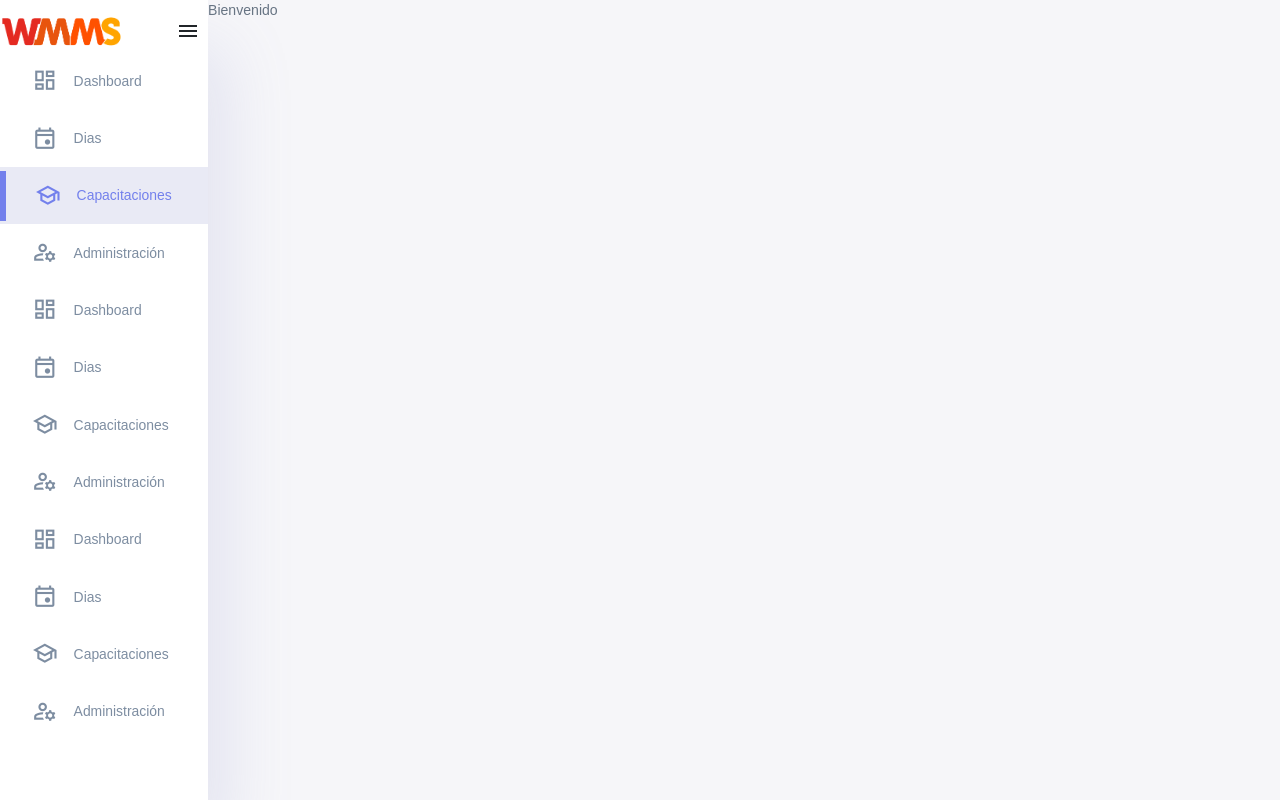
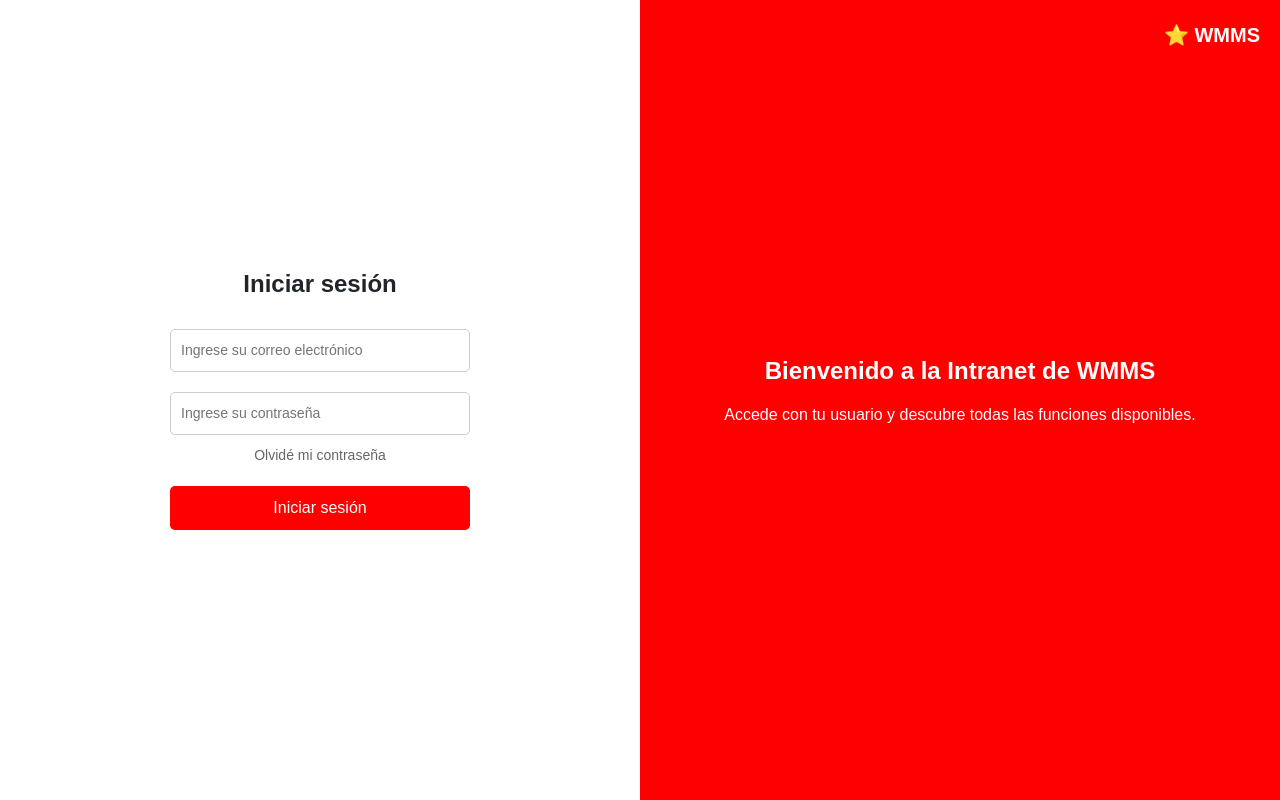
Before and after one commit to uri21199/intranet2.0, a Flask app: page / in a window 1280 px wide. Run offline with Flask 3, Linux system fonts and the light colour scheme.

Commit message:
home page y su css, falta algo para el clic en contraseña

```diff
--- a/static/css/main.css
+++ b/static/css/main.css
@@ -365,6 +365,88 @@ aside .sidebar .message-count {
   transition: background 0.3s ease-in-out;
 }
 
+.loginSection {
+  flex: 1;
+  display: flex;
+  flex-direction: column;
+  align-items: center;
+  justify-content: center;
+  padding: 40px;
+  background: white;
+}
+
+.loginForm {
+  width: 300px;
+  display: flex;
+  flex-direction: column;
+  align-items: center;
+}
+
+.loginSection h2 {
+  margin-bottom: 20px;
+  font-size: 24px;
+  font-weight: bold;
+}
+
+.loginSection input {
+  width: 100%;
+  padding: 10px;
+  margin: 10px 0;
+  border: 1px solid #ccc;
+  border-radius: 5px;
+}
+
+.loginSection a {
+  display: block;
+  text-align: right;
+  color: #666;
+  text-decoration: none;
+  font-size: 14px;
+  margin-bottom: 20px;
+}
+
+.loginSection button {
+  width: 100%;
+  padding: 10px;
+  background: red;
+  color: white;
+  border: none;
+  border-radius: 5px;
+  font-size: 16px;
+  cursor: pointer;
+}
+
+.welcomeSection {
+  flex: 1;
+  background: red;
+  color: white;
+  display: flex;
+  flex-direction: column;
+  align-items: center;
+  justify-content: center;
+  padding: 40px;
+  text-align: center;
+}
+
+.welcomeSection h1 {
+  font-size: 24px;
+  font-weight: bold;
+}
+
+.welcomeSection p {
+  margin-top: 10px;
+  font-size: 16px;
+}
+
+.welcomeSection .logo {
+  position: absolute;
+  top: 20px;
+  right: 20px;
+  color: white;
+  font-size: 20px;
+  font-weight: bold;
+}
+
 .containerDays {
   flex-grow: 1;
   transition: margin-left 0.3s ease;
@@ -390,6 +472,16 @@ aside .sidebar .message-count {
   margin-top: 2rem;
 }
 
+.containerLogin {
+  display: flex;
+  height: 100vh;
+  margin: 0 0 0 0;
+  background: white;
+  /*             border-radius: 10px;
+      box-shadow: 0 0 10px rgba(0, 0, 0, 0.1); */
+  overflow: hidden;
+}
+
 * {
   margin: 0;
   padding: 0;
--- /dev/null
+++ b/static/sass/components/_loginSection.scss
@@ -0,0 +1,46 @@
+.loginSection {
+    flex: 1;
+    display: flex;
+    flex-direction: column;
+    align-items: center;
+    justify-content: center;
+    padding: 40px;
+    background: white;
+}
+
+.loginForm{
+    width: 300px;
+    display: flex;
+    flex-direction: column;
+    align-items: center;
+}
+.loginSection h2 {
+    margin-bottom: 20px;
+    font-size: 24px;
+    font-weight: bold;
+}
+.loginSection input {
+    width: 100%;
+    padding: 10px;
+    margin: 10px 0;
+    border: 1px solid #ccc;
+    border-radius: 5px;
+}
+.loginSection a {
+    display: block;
+    text-align: right;
+    color: #666;
+    text-decoration: none;
+    font-size: 14px;
+    margin-bottom: 20px;
+}
+.loginSection button {
+    width: 100%;
+    padding: 10px;
+    background: red;
+    color: white;
+    border: none;
+    border-radius: 5px;
+    font-size: 16px;
+    cursor: pointer;
+}
--- /dev/null
+++ b/static/sass/components/_welcomeSection.scss
@@ -0,0 +1,28 @@
+
+.welcomeSection {
+    flex: 1;
+    background: red;
+    color: white;
+    display: flex;
+    flex-direction: column;
+    align-items: center;
+    justify-content: center;
+    padding: 40px;
+    text-align: center;
+}
+.welcomeSection h1 {
+    font-size: 24px;
+    font-weight: bold;
+}
+.welcomeSection p {
+    margin-top: 10px;
+    font-size: 16px;
+}
+.welcomeSection .logo {
+    position: absolute;
+    top: 20px;
+    right: 20px;
+    color: white;
+    font-size: 20px;
+    font-weight: bold;
+}
--- a/static/sass/main.scss
+++ b/static/sass/main.scss
@@ -3,8 +3,10 @@
 @use './components/containerOwn';
 @use './components/formDays';
 @use './components/tableDays';
+@use './components/loginSection';
+@use './components/welcomeSection';
 @use './pages/days';
-
+@use './pages/home';
 *{
     margin: 0;
     padding: 0;
--- /dev/null
+++ b/static/sass/pages/_home.scss
@@ -0,0 +1,9 @@
+.containerLogin {
+    display: flex;
+    height: 100vh;
+    margin: 0 0 0 0;
+    background: white;
+/*             border-radius: 10px;
+    box-shadow: 0 0 10px rgba(0, 0, 0, 0.1); */
+    overflow: hidden;
+}
--- a/templates/index.html
+++ b/templates/index.html
@@ -1,10 +1,29 @@
-{% extends 'layouts/base.html' %}
-
-{% block title %}Home{% endblock %}
-
-{% block content %}
-<p>Bienvenido</p>
-{% endblock %}
-{% block scripts %}
-
-{% endblock %}
+<!DOCTYPE html>
+<html lang="es">
+<head>
+    <meta charset="UTF-8">
+    <meta name="viewport" content="width=device-width, initial-scale=1.0">
+    <title>Iniciar sesión - WMMS</title>
+    <link href="https://fonts.googleapis.com/css2?family=Material+Symbols+Outlined" rel="stylesheet" />
+    <link href="https://cdn.jsdelivr.net/npm/bootstrap@5.3.3/dist/css/bootstrap.min.css" rel="stylesheet" integrity="sha384-QWTKZyjpPEjISv5WaRU9OFeRpok6YctnYmDr5pNlyT2bRjXh0JMhjY6hW+ALEwIH" crossorigin="anonymous">
+    <link rel="stylesheet" href="{{ url_for('static', filename='css/main.css') }}">
+</head>
+<body>
+    <div class="containerLogin">
+        <div class="loginSection">
+            <h2>Iniciar sesión</h2>
+            <form action="#" class="loginForm">
+                <input type="email" placeholder="Ingrese su correo electrónico">
+                <input type="password" placeholder="Ingrese su contraseña">
+                <a href="#">Olvidé mi contraseña</a>
+                <button>Iniciar sesión</button>
+            </form>
+        </div>
+        <div class="welcomeSection">
+            <div class="logo">⭐ WMMS</div>
+            <h1>Bienvenido a la Intranet de WMMS</h1>
+            <p>Accede con tu usuario y descubre todas las funciones disponibles.</p>
+        </div>
+    </div>
+</body>
+</html>
```
Also changed, not shown: 1 other file.
